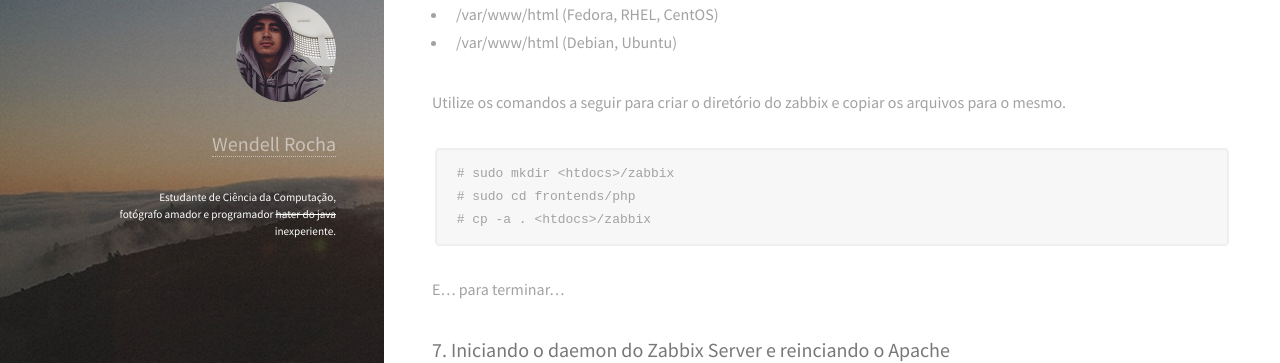
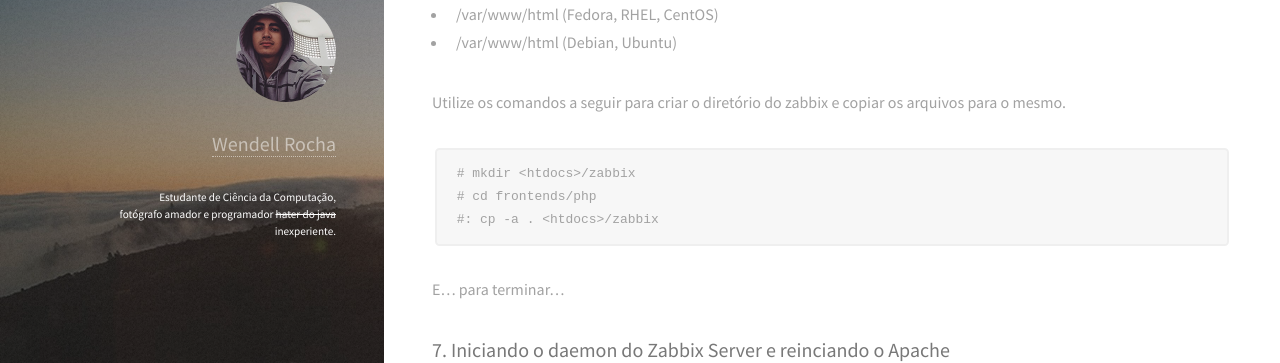
Before and after one commit to WendellRocha/wendellrocha.github.io, a Jekyll site: the page built from _posts/2016-09-15-instanando-o-zabbix.MARKDOWN, in a window 1280 px wide and 900 px high, scrolled down 2964 px. Shown: the part 94-457 px from the top of the window. Built offline with Jekyll 4.4.1, drawn with Linux system fonts in a browser that asks for light colours.

Commit message:
Post do Zabbix

````diff
--- a/_posts/2016-09-15-instanando-o-zabbix.MARKDOWN
+++ b/_posts/2016-09-15-instanando-o-zabbix.MARKDOWN
@@ -110,11 +110,11 @@ A localização do diretório HTML do Apache pode variar em função da distro u
 
  Utilize os comandos a seguir para criar o diretório do zabbix e copiar os arquivos para o mesmo.
 
- ```
-# sudo mkdir <htdocs>/zabbix
-# sudo cd frontends/php
-# cp -a . <htdocs>/zabbix
- ```
+```
+# mkdir <htdocs>/zabbix
+# cd frontends/php
+#: cp -a . <htdocs>/zabbix
+```
 
  E... para terminar...
 
````
